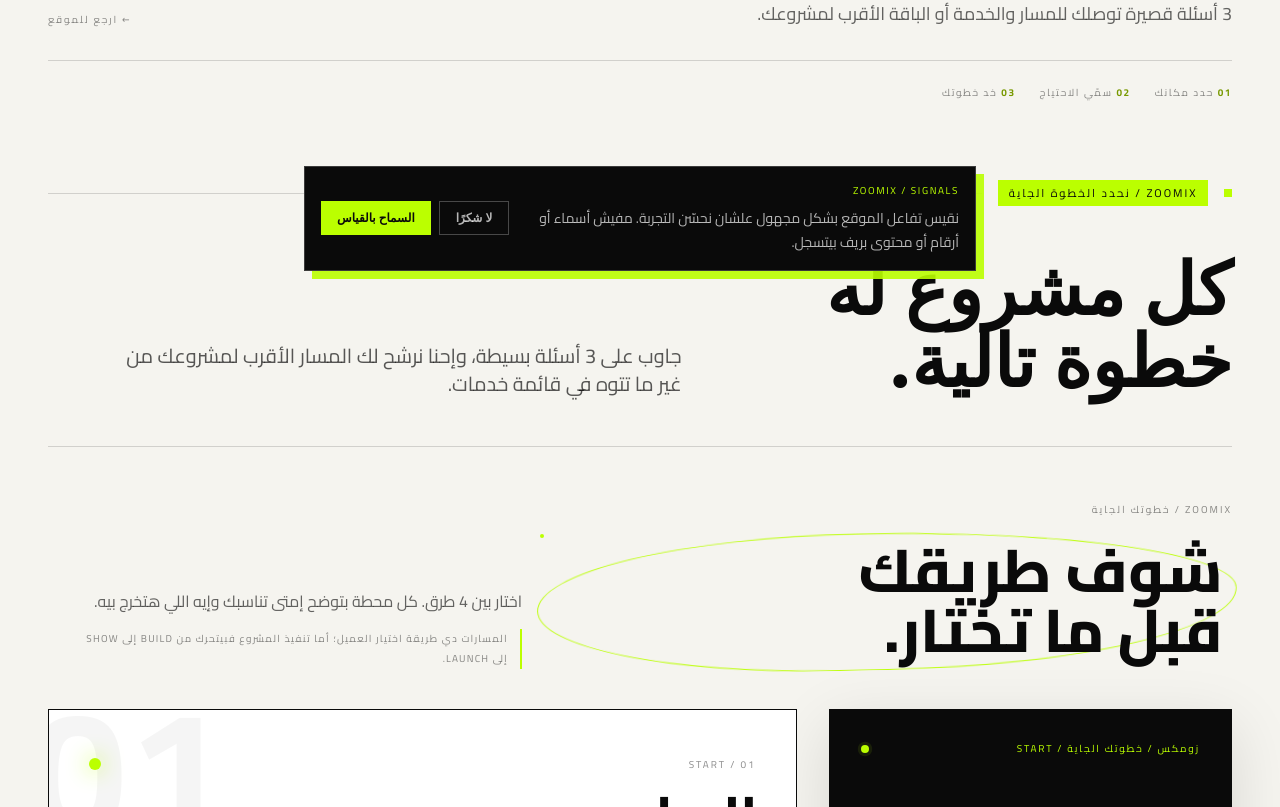
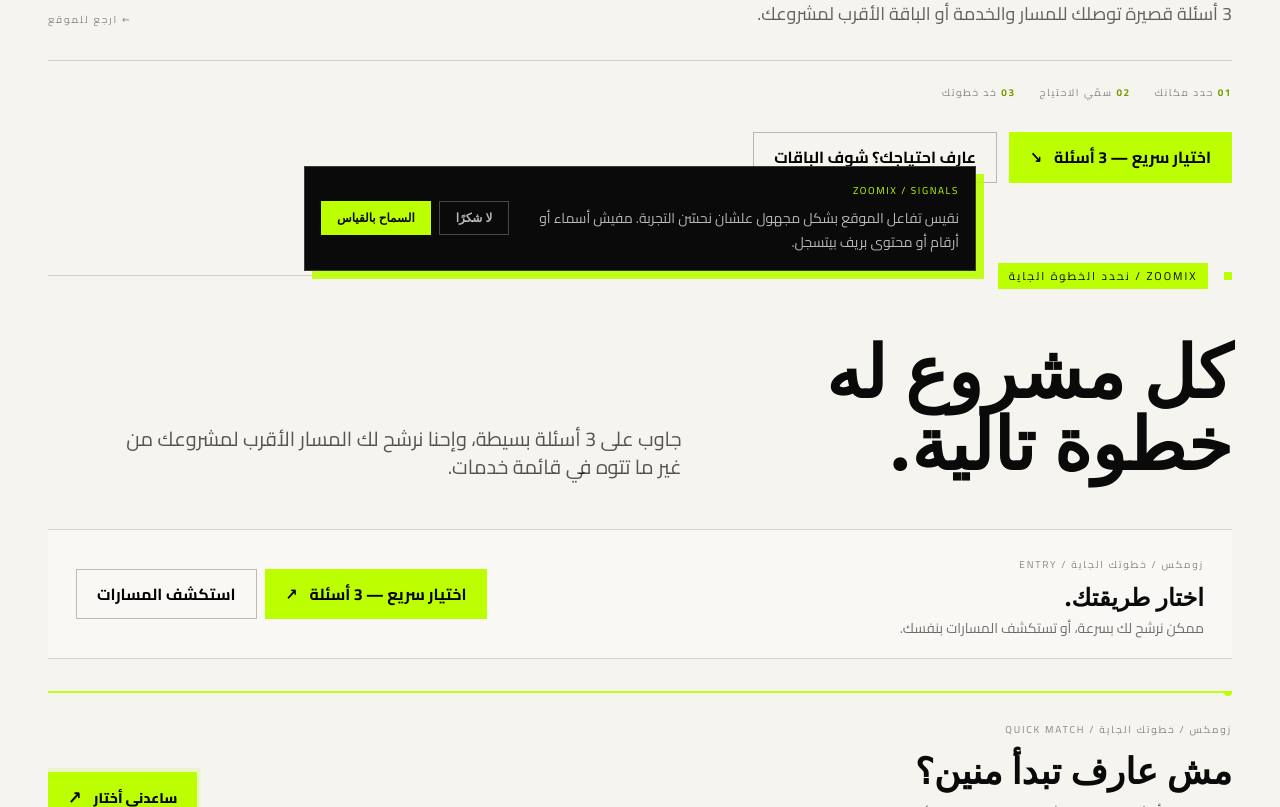
Before and after one commit to zoomixegypt/Zoomix-Egypt, a React (Vite) app: page /route-finder in a window 1280 px wide. Shown: the part 513-1320 px from the top of the page. Built offline with nearby package versions, Linux system fonts and the light colour scheme.

Commit message:
improve route finder to brief flow

```diff
--- a/src/components/OfferPathSection.jsx
+++ b/src/components/OfferPathSection.jsx
@@ -1,4 +1,5 @@
 import { memo, useEffect, useMemo, useRef, useState } from "react";
+import { useNavigate } from "react-router-dom";
 import { useLanguage } from "../i18n";
 import {
   ZOOMIX_CONTENT_PACKAGES,
@@ -39,18 +40,24 @@ const copy = {
     routeMapIntro: "اختار بين 4 طرق. كل محطة بتوضح إمتى تناسبك وإيه اللي هتخرج بيه.",
     routeMapSystemNote: "المسارات دي طريقة اختيار العميل؛ أما تنفيذ المشروع فبيتحرك من Build إلى Show إلى Launch.",
     routeMapSwitch: "ساعدني أختار",
+    decisionTitle: "اختار طريقتك.",
+    decisionIntro: "ممكن نرشح لك بسرعة، أو تستكشف المسارات بنفسك.",
+    quickStart: "اختيار سريع — 3 أسئلة",
+    exploreRoutes: "استكشف المسارات",
     quickPrompt: "مش عارف تبدأ منين؟",
     quickDescription: "جاوب على 3 أسئلة، وZoomix ترشح لك المسار والباقة الأنسب.",
     routeMapBack: "ارجع لاستكشاف الطرق",
     routeMapReason: "المسار ده مناسب لو",
     routeMapOutputs: "هتخرج منه بـ",
+    routeDetailsLabel: "الطريق ده هيمشي إزاي",
+    hideRouteDetails: "اقفل التفاصيل",
     routeMapChoose: "اعرف الاختيار الأنسب",
     routeMapBrowse: "شوف كل باقات المسار",
     routeMap: [
-      { value: "start", code: "START", title: "البداية", description: "لما تكون لسه بتبدأ أو محتاج ترتب أساس البراند.", reason: "محتاج هوية واتجاه واضح قبل ما تبدأ الظهور.", outputs: ["هوية مرتبة", "حضور بداية", "مخرجات جاهزة للاستخدام"] },
-      { value: "show", code: "SHOW", title: "الظهور", description: "لما البراند يكون جاهز ويحتاج مادة تخليه يظهر بشكل أقوى.", reason: "الأساس موجود، لكن محتاج محتوى أو تغطية تحكي الشغل.", outputs: ["محتوى مخطط", "صور وفيديو أفقي", "مادة جاهزة للنشر"] },
-      { value: "continue", code: "CONTINUE", title: "الاستمرار", description: "لما تحتاج شريكًا يحافظ على الاتجاه ويطوره كل شهر.", reason: "عاوز حضور ثابت وحد يكمّل معاك بدل حلول متقطعة.", outputs: ["اتجاه مستمر", "إنتاج شهري", "تطوير تدريجي للبراند"] },
-      { value: "one-thing", code: "ONE THING", title: "خدمة واحدة", description: "لما تكون عارف الجزء المحدد اللي محتاج يتحل من غير باقة كاملة.", reason: "محتاج مخرج واضح ومحدد، مش رحلة كاملة.", outputs: ["خدمة محددة", "نطاق واضح", "تسعير مباشر"] },
+      { value: "start", code: "START", title: "البداية", description: "لما تكون لسه بتبدأ أو محتاج ترتب أساس البراند.", reason: "محتاج هوية واتجاه واضح قبل ما تبدأ الظهور.", outputs: ["هوية مرتبة", "حضور بداية", "مخرجات جاهزة للاستخدام"], details: ["نرتب الأساس والاتجاه", "نبني حضورًا قابلًا للاستخدام", "نجهزك للانطلاقة"] },
+      { value: "show", code: "SHOW", title: "الظهور", description: "لما البراند يكون جاهز ويحتاج مادة تخليه يظهر بشكل أقوى.", reason: "الأساس موجود، لكن محتاج محتوى أو تغطية تحكي الشغل.", outputs: ["محتوى مخطط", "صور وفيديو أفقي", "مادة جاهزة للنشر"], details: ["نحدد نوع المادة المطلوبة", "ننتج المحتوى أو التغطية", "نسلم مخرجات جاهزة للنشر"] },
+      { value: "continue", code: "CONTINUE", title: "الاستمرار", description: "لما تحتاج شريكًا يحافظ على الاتجاه ويطوره كل شهر.", reason: "عاوز حضور ثابت وحد يكمّل معاك بدل حلول متقطعة.", outputs: ["اتجاه مستمر", "إنتاج شهري", "تطوير تدريجي للبراند"], details: ["نثبت الاتجاه والأولويات", "نخطط الإنتاج الشهري", "نراجع ونطور مع كل دورة"] },
+      { value: "one-thing", code: "ONE THING", title: "خدمة واحدة", description: "لما تكون عارف الجزء المحدد اللي محتاج يتحل من غير باقة كاملة.", reason: "محتاج مخرج واضح ومحدد، مش رحلة كاملة.", outputs: ["خدمة محددة", "نطاق واضح", "تسعير مباشر"], details: ["نحدد الطلب والمخرج المطلوب", "نثبت النطاق والتسليم", "ننفذ الجزء المحدد مباشرة"] },
     ],
     stages: [
       { value: "start", label: "لسه ببدأ", description: "محتاج أرتب الأساس قبل ما أظهر." },
@@ -133,18 +140,24 @@ const copy = {
     routeMapIntro: "Choose between four routes. Each stop shows when it fits and what you will leave with.",
     routeMapSystemNote: "These are client routes; the work itself moves from Build to Show to Launch.",
     routeMapSwitch: "Help me choose",
+    decisionTitle: "Choose your way in.",
+    decisionIntro: "Get a quick recommendation or explore the routes yourself.",
+    quickStart: "Quick match — 3 questions",
+    exploreRoutes: "Explore the routes",
     quickPrompt: "Not sure where to start?",
     quickDescription: "Answer three questions and Zoomix will match you with the right route, service or package.",
     routeMapBack: "Back to route map",
     routeMapReason: "This route fits when",
     routeMapOutputs: "You leave with",
+    routeDetailsLabel: "How this route moves",
+    hideRouteDetails: "Hide details",
     routeMapChoose: "Find my best fit",
     routeMapBrowse: "See all route packages",
     routeMap: [
-      { value: "start", code: "START", title: "START", description: "For a business starting out or organizing its foundation.", reason: "You need a clear identity and direction before showing up.", outputs: ["Organized identity", "A starting presence", "Ready-to-use foundations"] },
-      { value: "show", code: "SHOW", title: "SHOW", description: "For a ready brand that needs work that makes it show up stronger.", reason: "The foundation is there, but the work needs content or coverage.", outputs: ["Planned content", "Landscape photo and video", "Publish-ready material"] },
-      { value: "continue", code: "CONTINUE", title: "CONTINUE", description: "For a brand that needs a partner to maintain and develop the direction monthly.", reason: "You need consistent presence instead of disconnected one-off fixes.", outputs: ["Ongoing direction", "Monthly production", "Steady brand development"] },
-      { value: "one-thing", code: "ONE THING", title: "ONE THING", description: "For when you know the specific piece you need without a full package.", reason: "You need one clear output, not a complete route.", outputs: ["One defined service", "Clear scope", "Direct pricing"] },
+      { value: "start", code: "START", title: "START", description: "For a business starting out or organizing its foundation.", reason: "You need a clear identity and direction before showing up.", outputs: ["Organized identity", "A starting presence", "Ready-to-use foundations"], details: ["Organize the foundation and direction", "Build a usable starting presence", "Prepare the project for launch"] },
+      { value: "show", code: "SHOW", title: "SHOW", description: "For a ready brand that needs work that makes it show up stronger.", reason: "The foundation is there, but the work needs content or coverage.", outputs: ["Planned content", "Landscape photo and video", "Publish-ready material"], details: ["Define the material you need", "Produce the content or coverage", "Deliver publish-ready outputs"] },
+      { value: "continue", code: "CONTINUE", title: "CONTINUE", description: "For a brand that needs a partner to maintain and develop the direction monthly.", reason: "You need consistent presence instead of disconnected one-off fixes.", outputs: ["Ongoing direction", "Monthly production", "Steady brand development"], details: ["Set the direction and priorities", "Plan the monthly production", "Review and develop each cycle"] },
+      { value: "one-thing", code: "ONE THING", title: "ONE THING", description: "For when you know the specific piece you need without a full package.", reason: "You need one clear output, not a complete route.", outputs: ["One defined service", "Clear scope", "Direct pricing"], details: ["Define the request and output", "Lock the scope and handoff", "Deliver the specific piece directly"] },
     ],
     stages: [
       { value: "start", label: "I am starting", description: "I need to organize the foundation before showing up." },
@@ -252,12 +265,14 @@ const ROUTE_DRAFT_KEY = "zoomix-route-finder-draft";
 
 const OfferPathSection = memo(function OfferPathSection({ standalone = false, returnTo = "" } = {}) {
   const { language } = useLanguage();
+  const navigate = useNavigate();
   const isArabic = language === "ar";
   const text = copy[language];
   const [step, setStep] = useState(1);
   const [answers, setAnswers] = useState({ stage: "", need: "", goal: "" });
   const [mode, setMode] = useState("explore");
   const [selectedRoute, setSelectedRoute] = useState("start");
+  const [expandedRoute, setExpandedRoute] = useState("");
   const routeRefs = useRef({});
   const quickMatchRef = useRef(null);
   const [quickMatchVisible, setQuickMatchVisible] = useState(false);
@@ -340,7 +355,11 @@ const OfferPathSection = memo(function OfferPathSection({ standalone = false, re
       window.location.assign(`${returnTo}?route=${encodeURIComponent(route)}&offerId=${encodeURIComponent(id)}`);
       return;
     }
-    scrollToSection(standalone ? "route-finder-contact" : "contact-section");
+    if (standalone) {
+      navigate("/#contact-section");
+      return;
+    }
+    scrollToSection("contact-section");
   };
 
   const primaryOffer = recommendation.kind === "one-off"
@@ -359,13 +378,36 @@ const OfferPathSection = memo(function OfferPathSection({ standalone = false, re
       : recommendation.route === "one-off"
         ? "one-thing"
         : "show";
-  const routeTarget = standalone ? `route-story-${routeStoryTarget}` : getRouteTarget(recommendation.route);
   const currentQuestion = step === 1 ? text.questions.stage : step === 2 ? text.questions.need : text.questions.goal;
   const selectedRouteData = text.routeMap.find((route) => route.value === selectedRoute) || text.routeMap[0];
 
   const scrollToRouteStory = (route) => {
     setSelectedRoute(route);
     document.getElementById(`route-story-${route}`)?.scrollIntoView({ behavior: "smooth", block: "center" });
+  };
+
+  const revealRouteDetails = (route) => {
+    setSelectedRoute(route);
+    setExpandedRoute((current) => current === route ? "" : route);
+    window.requestAnimationFrame(() => {
+      const node = document.getElementById(`route-story-${route}`);
+      node?.scrollIntoView({ behavior: "smooth", block: "center" });
+      node?.focus({ preventScroll: true });
+    });
+  };
+
+  const showRecommendedRoute = () => {
+    if (standalone) {
+      setMode("explore");
+      revealRouteDetails(routeStoryTarget);
+      return;
+    }
+    scrollToSection(getRouteTarget(recommendation.route));
+  };
+
+  const startQuickMatch = () => {
+    setMode("quiz");
+    window.requestAnimationFrame(() => scrollToSection("next-move-quick-match"));
   };
 
   const startMatch = (route) => {
@@ -391,7 +433,24 @@ const OfferPathSection = memo(function OfferPathSection({ standalone = false, re
           <p className="max-w-xl text-lg leading-8 text-black/65 md:text-xl">{text.intro}</p>
         </div>
 
-        <div className="route-map-experience mb-14 border-y border-black/15 py-8 md:py-12">
+        <div id="route-mode-chooser" className="mb-8 flex flex-col justify-between gap-5 border-y border-black/15 bg-white/35 px-5 py-5 md:flex-row md:items-center md:px-7">
+          <div>
+            <span className="font-mono text-[10px] uppercase tracking-[0.18em] text-black/45">{text.finderName} / ENTRY</span>
+            <p className={`${isArabic ? "font-arabic" : "font-display tracking-[-0.02em]"} mt-2 text-2xl font-black`}>{text.decisionTitle}</p>
+            <p className="mt-1 text-sm text-black/55">{text.decisionIntro}</p>
+          </div>
+          <div className="flex flex-wrap gap-2">
+            <button type="button" onClick={startQuickMatch} className="zoomix-button bg-[#BBFF00] text-black">
+              {text.quickStart}<span aria-hidden="true">↗</span>
+            </button>
+            <button type="button" onClick={() => { setMode("explore"); scrollToSection("route-map-experience"); }} className="zoomix-button border-black/25 text-black">
+              {text.exploreRoutes}
+            </button>
+          </div>
+        </div>
+
+        <div className={standalone ? "flex flex-col" : ""}>
+        <div id="route-map-experience" className={`route-map-experience mb-14 border-y border-black/15 py-8 md:py-12 ${standalone ? "order-3" : ""}`}>
           <div className="mb-10 flex flex-col justify-between gap-5 md:flex-row md:items-end">
             <div>
               <span className="font-mono text-[10px] uppercase tracking-[0.2em] text-black/45">{text.routeMapEyebrow}</span>
@@ -437,7 +496,7 @@ const OfferPathSection = memo(function OfferPathSection({ standalone = false, re
               {text.routeMap.map((route, index) => {
                 const active = route.value === selectedRoute;
                 return (
-                  <article key={route.value} id={`route-story-${route.value}`} ref={(node) => { routeRefs.current[route.value] = node; }} data-route={route.value} role="tabpanel" aria-labelledby={`route-tab-${route.value}`} className={`route-map-story relative min-h-[28rem] overflow-hidden border p-6 transition-all duration-500 md:min-h-[34rem] md:p-10 ${active ? "border-[#0A0A0A] bg-white" : "border-black/15 bg-white/40"}`}>
+                  <article key={route.value} id={`route-story-${route.value}`} ref={(node) => { routeRefs.current[route.value] = node; }} data-route={route.value} role="tabpanel" aria-labelledby={`route-tab-${route.value}`} tabIndex="-1" className={`route-map-story relative min-h-[28rem] overflow-hidden border p-6 transition-all duration-500 md:min-h-[34rem] md:p-10 ${active ? "border-[#0A0A0A] bg-white" : "border-black/15 bg-white/40"}`}>
                     <div className="route-map-story-number absolute -end-5 -top-7 font-mono text-[11rem] font-bold leading-none text-black/[0.04]">0{index + 1}</div>
                     <div className="relative z-10 flex h-full flex-col justify-between gap-12">
                       <div className="flex items-start justify-between gap-5">
@@ -452,7 +511,7 @@ const OfferPathSection = memo(function OfferPathSection({ standalone = false, re
                           <p className="max-w-lg text-2xl font-black leading-tight md:text-4xl">{route.description}</p>
                           <div className="mt-7 flex flex-wrap items-center gap-4">
                             <button type="button" onClick={() => startMatch(route.value)} className="zoomix-button border-[#0A0A0A] bg-[#0A0A0A] text-white hover:bg-[#BBFF00] hover:text-black">{text.routeMapChoose}<span aria-hidden="true">↗</span></button>
-                            <button type="button" onClick={() => standalone ? scrollToRouteStory(route.value) : scrollToSection(`offer-${route.value}`)} className="border-b border-black/30 pb-1 text-sm font-bold text-black/55 hover:border-black hover:text-black">{standalone ? (isArabic ? "شوف تفاصيل الطريق" : "See route details") : route.value === "one-thing" ? (isArabic ? "شوف الخدمات المنفصلة" : "See one-off services") : text.routeMapBrowse}</button>
+                            <button type="button" onClick={() => standalone ? revealRouteDetails(route.value) : scrollToSection(`offer-${route.value}`)} aria-expanded={standalone ? expandedRoute === route.value : undefined} className="border-b border-black/30 pb-1 text-sm font-bold text-black/55 hover:border-black hover:text-black">{standalone ? (expandedRoute === route.value ? text.hideRouteDetails : (isArabic ? "شوف تفاصيل الطريق" : "See route details")) : route.value === "one-thing" ? (isArabic ? "شوف الخدمات المنفصلة" : "See one-off services") : text.routeMapBrowse}</button>
                           </div>
                         </div>
                         <div className="border-s-2 border-[#BBFF00] ps-5">
@@ -462,6 +521,19 @@ const OfferPathSection = memo(function OfferPathSection({ standalone = false, re
                           </ul>
                         </div>
                       </div>
+                      {standalone && expandedRoute === route.value && (
+                        <div className="mt-8 border-t border-black/15 pt-6">
+                          <span className="font-mono text-[10px] uppercase tracking-[0.16em] text-black/40">{text.routeDetailsLabel}</span>
+                          <ol className="mt-4 grid gap-3 sm:grid-cols-3">
+                            {route.details.map((detail, detailIndex) => (
+                              <li key={detail} className="border border-black/15 bg-[#F5F4EF] p-4">
+                                <span className="font-mono text-xs text-[#789900]">0{detailIndex + 1}</span>
+                                <span className="mt-3 block text-sm font-bold leading-6 text-black/75">{detail}</span>
+                              </li>
+                            ))}
+                          </ol>
+                        </div>
+                      )}
                     </div>
                   </article>
                 );
@@ -470,7 +542,7 @@ const OfferPathSection = memo(function OfferPathSection({ standalone = false, re
           </div>
         </div>
 
-        <div id="next-move-quick-match" ref={quickMatchRef} data-active={mode === "quiz" ? "true" : "false"} className={`next-move-cta mb-6 scroll-mt-28 ${quickMatchVisible ? "is-visible" : ""}`}>
+        <div id="next-move-quick-match" ref={quickMatchRef} data-active={mode === "quiz" ? "true" : "false"} className={`next-move-cta mb-6 scroll-mt-28 ${quickMatchVisible ? "is-visible" : ""} ${standalone ? "order-1" : ""}`}>
           <div className="next-move-cta-line" aria-hidden="true" />
           <div className="relative z-10 flex flex-col justify-between gap-6 md:flex-row md:items-end">
             <div>
@@ -485,7 +557,7 @@ const OfferPathSection = memo(function OfferPathSection({ standalone = false, re
           </div>
         </div>
 
-        {mode === "quiz" && <>
+        {mode === "quiz" && <div className={standalone ? "order-2" : ""}>
         <div className="route-progress mb-8 grid grid-cols-3 gap-2 md:gap-5" aria-label={isArabic ? "خطوات اختيار المسار" : "Route selection steps"}>
           {text.steps.map((label, index) => {
             const number = index + 1;
@@ -587,7 +659,7 @@ const OfferPathSection = memo(function OfferPathSection({ standalone = false, re
             )}
 
             <button type="button" onClick={() => chooseOffer(recommendation.route, primaryOffer.id)} className="zoomix-button mt-7 w-full bg-[#BBFF00] text-black transition-transform hover:-translate-y-0.5 md:w-auto">{text.choose}</button>
-            <button type="button" onClick={() => scrollToSection(routeTarget)} className="mt-7 ms-3 inline-flex items-center border-b border-[#BBFF00] pb-1 text-sm font-bold text-white/75 transition-colors hover:text-[#BBFF00]">{text.viewRoute} <span className="ms-2" aria-hidden="true">↗</span></button>
+            <button type="button" onClick={showRecommendedRoute} className="mt-7 ms-3 inline-flex items-center border-b border-[#BBFF00] pb-1 text-sm font-bold text-white/75 transition-colors hover:text-[#BBFF00]">{text.viewRoute} <span className="ms-2" aria-hidden="true">↗</span></button>
 
             {recommendation.kind !== "one-off" && alternatives.length > 0 && (
               <div className="mt-8 border-t border-white/15 pt-5">
@@ -618,7 +690,8 @@ const OfferPathSection = memo(function OfferPathSection({ standalone = false, re
             )}
           </div>
         )}
-        </>}
+        </div>}
+        </div>
       </div>
     </section>
   );
--- a/src/components/ProjectBriefSection.jsx
+++ b/src/components/ProjectBriefSection.jsx
@@ -626,7 +626,7 @@ const ProjectBriefSection = memo(function ProjectBriefSection() {
                           <p className="font-mono text-[10px] font-bold tracking-[0.16em] text-[#5e7c00]">ZOOMIX / NEXT MOVE</p>
                           <p className="mt-2 text-xl font-black leading-tight">{selectedOfferName || pathLabel[form.route]}</p>
                           <p className="mt-2 text-xs leading-5 text-black/60">
-                            {label("الاختيار اتنقل تلقائيًا — مش محتاج تختاره تاني.", "This choice was carried over automatically — no need to choose it again.")}
+                            {label("اختيارك محفوظ واتنقل تلقائيًا — مش محتاج تختاره تاني.", "Your choice is saved and carried over automatically — no need to choose it again.")}
                           </p>
                         </div>
                         <button
--- a/src/pages/RouteFinder.jsx
+++ b/src/pages/RouteFinder.jsx
@@ -1,5 +1,5 @@
 import { Suspense } from "react";
-import { useSearchParams } from "react-router-dom";
+import { useNavigate, useSearchParams } from "react-router-dom";
 import Cursor from "../components/Cursor";
 import Navbar from "../components/Navbar";
 import OfferPathSection from "../components/OfferPathSection";
@@ -10,6 +10,7 @@ import { useLanguage } from "../i18n";
 export default function RouteFinder() {
   const { language } = useLanguage();
   const isArabic = language === "ar";
+  const navigate = useNavigate();
   const [searchParams] = useSearchParams();
   const editToken = searchParams.get("edit");
   const returnTo = editToken ? `/brief/edit/${encodeURIComponent(editToken)}` : "";
@@ -44,6 +45,14 @@ export default function RouteFinder() {
             <span><b className="text-[#789900]">02</b> {isArabic ? "سمّي الاحتياج" : "Name the need"}</span>
             <span><b className="text-[#789900]">03</b> {isArabic ? "خد خطوتك" : "Take the next move"}</span>
           </div>
+          <div className="mt-8 flex flex-wrap gap-3">
+            <a href="#route-mode-chooser" className="zoomix-button bg-[#BBFF00] text-black">
+              {isArabic ? "اختيار سريع — 3 أسئلة" : "Quick match — 3 questions"}<span aria-hidden="true">↘</span>
+            </a>
+            <a href="/#packages-section" className="zoomix-button border-black/25 text-black hover:border-black hover:bg-white">
+              {isArabic ? "عارف احتياجك؟ شوف الباقات" : "Know what you need? See packages"}
+            </a>
+          </div>
         </div>
         <Suspense fallback={<SectionSkeleton className="min-h-screen" />}>
           <OfferPathSection standalone returnTo={returnTo} />
@@ -59,7 +68,14 @@ export default function RouteFinder() {
               {isArabic ? "ابعت لنا تفاصيل مشروعك، وخلي الترشيح يتحول لخطة تنفيذ واضحة." : "Send us the project details and turn the route into a clear execution plan."}
             </p>
           </div>
-            <a href={returnTo || "/#contact-section"} className="zoomix-button shrink-0 bg-[#BBFF00] text-black">
+            <a
+              href={returnTo || "/#contact-section"}
+              onClick={(event) => {
+                event.preventDefault();
+                navigate(returnTo || "/#contact-section");
+              }}
+              className="zoomix-button shrink-0 bg-[#BBFF00] text-black"
+            >
               {returnTo ? (isArabic ? "ارجع للبريف" : "Back to the brief") : (isArabic ? "ابعت تفاصيل مشروعك" : "Send your project brief")}
               <span aria-hidden="true">↗</span>
             </a>
```
Also changed, not shown: src/App.jsx (+14 -3 lines), src/components/RouteFinderEntry.jsx (+9 -4 lines).
